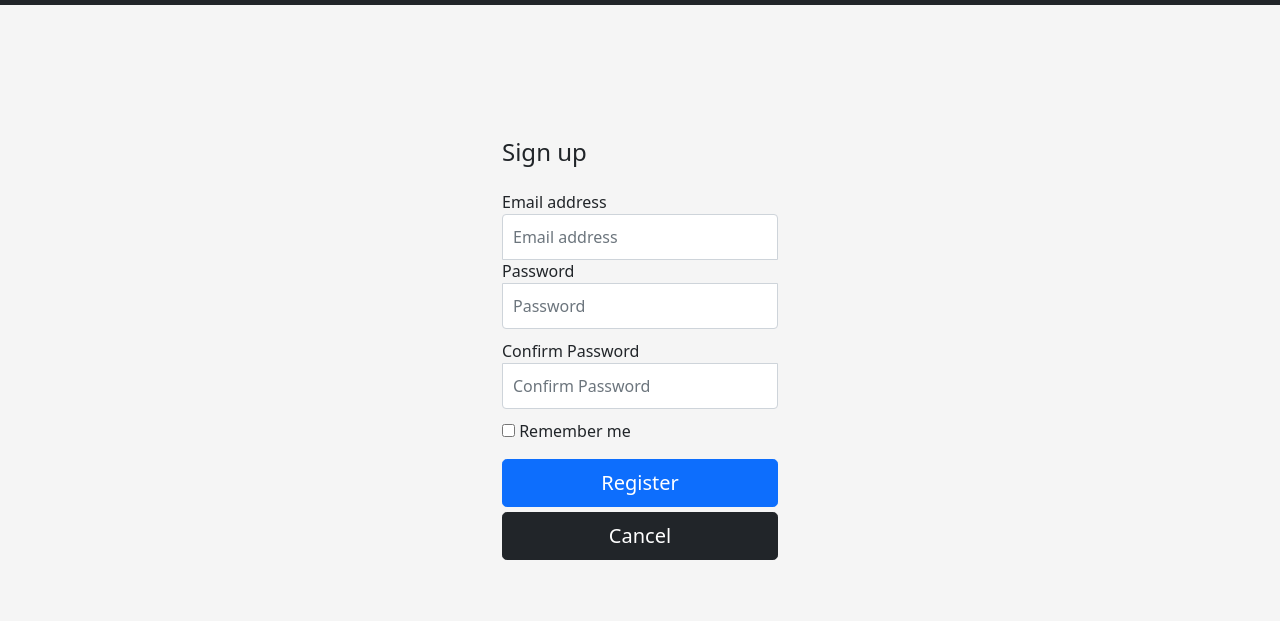
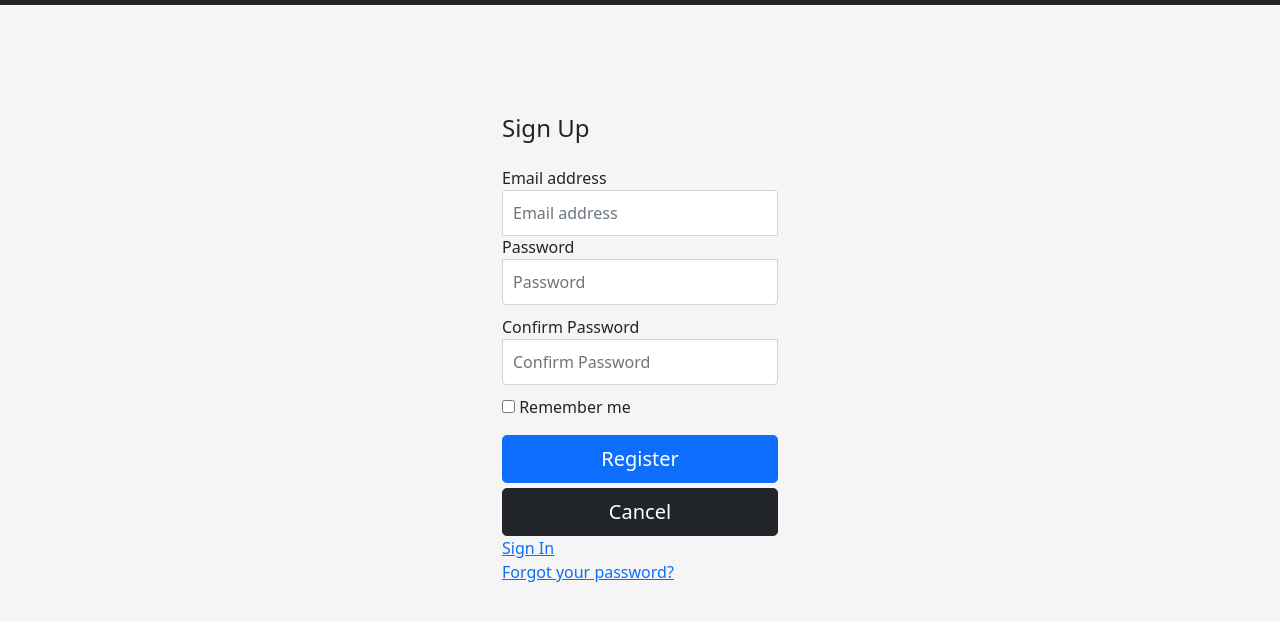
Before and after one commit to danielreyes9756/PetShop, a plain HTML site: page register.html in a window 1280 px wide. Shown: the part 51-672 px from the top of the page. Drawn offline with Linux system fonts and the light colour scheme.

Commit message:
last version I forget to add some links

```diff
--- a/register.html
+++ b/register.html
@@ -58,7 +58,7 @@
         <main class="form-signin">
                 <div class="container">
                     <form>
-                        <h1 class="h4 mb-4 fw-normal">Sign up</h1>
+                        <h1 class="h4 mb-4 fw-normal">Sign Up</h1>
                         <label for="rEmail">Email address</label>
                         <input type="email" id="rEmail" class="form-control" placeholder="Email address" required>
                         <label for="rPassword">Password</label>
@@ -73,6 +73,8 @@
                         <button class="w-100 btn btn-lg btn-primary" onclick="return createAccount()" type="submit" style="margin-bottom: 5px;">Register</button>
                         <a href="index.html" class="w-100 btn btn-lg btn-dark" type="submit">Cancel</a>
                     </form>
+                    <a href="login.html">Sign In</a></br>
+                    <a href="recovery.html">Forgot your password?</a>
                 </div>
         </main>
     </body>
```
Also changed, not shown: login.html (+3 -1 lines), recovery.html (+2 -0 lines).
